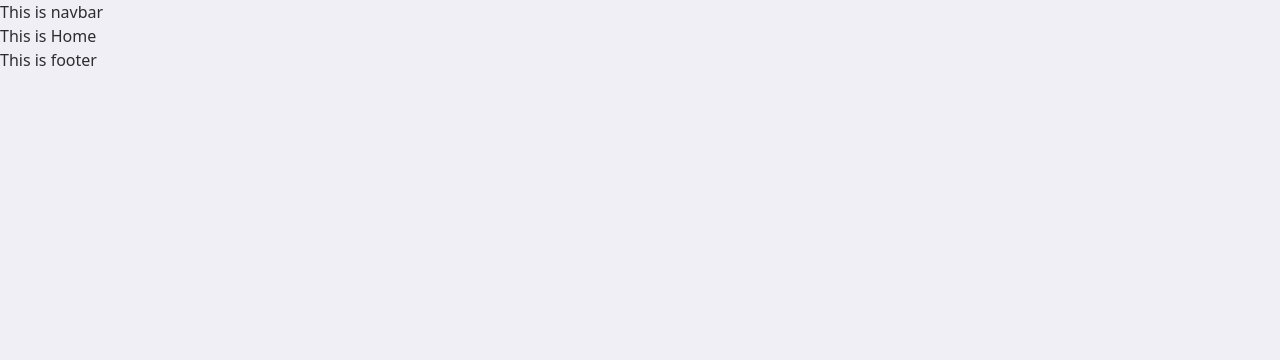
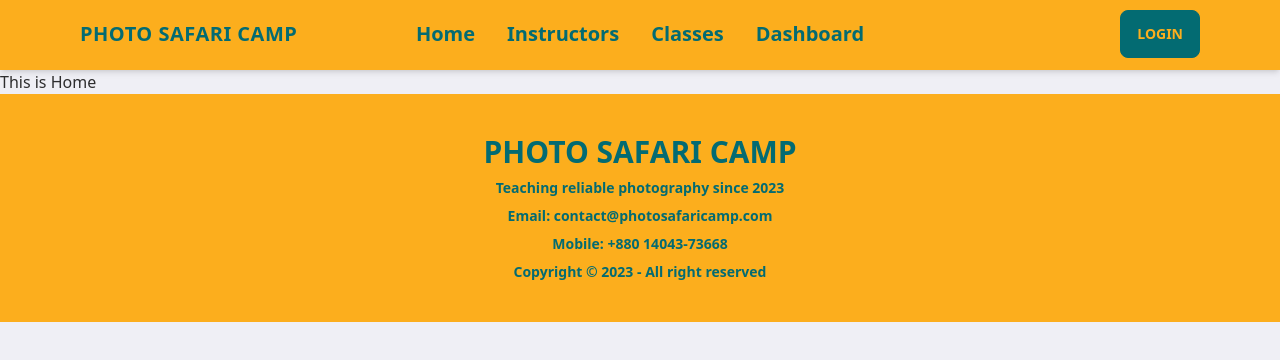
Before and after one commit to muhiminulalvi/photo-safari-camp-client, a React (Vite) app: page / in a window 1280 px wide. Shown: the top 360 px of the page. Built offline with nearby package versions, Linux system fonts and the light colour scheme.

Commit message:
header and footer added

```diff
--- a/package.json
+++ b/package.json
@@ -14,6 +14,7 @@
     "match-sorter": "^6.3.1",
     "react": "^18.2.0",
     "react-dom": "^18.2.0",
+    "react-icons": "^4.9.0",
     "react-router-dom": "^6.11.2",
     "sort-by": "^1.2.0"
   },
--- a/src/Components/Shared/Footer.jsx
+++ b/src/Components/Shared/Footer.jsx
@@ -1,11 +1,22 @@
-
 
 const Footer = () => {
-    return (
-        <div>
-            This is footer
-        </div>
-    );
+  return (
+    <footer className="footer footer-center py-10 bg-primary ">
+      <div className="">
+        <h2 className="font-bold text-3xl text-secondary">PHOTO SAFARI CAMP</h2>
+        <p className="font-bold text-secondary">
+          Teaching reliable photography  since 2023
+        </p>
+        <p className="font-bold text-secondary">
+          Email: contact@photosafaricamp.com
+        </p>
+        <p className="font-bold text-secondary">
+          Mobile: +880 14043-73668
+        </p>
+        <p className="text-secondary font-bold">Copyright © 2023 - All right reserved</p>
+      </div>
+    </footer>
+  );
 };
 
 export default Footer;
--- a/src/Components/Shared/Navbar.jsx
+++ b/src/Components/Shared/Navbar.jsx
@@ -1,11 +1,69 @@
-
+import { Link } from "react-router-dom";
 
 const Navbar = () => {
-    return (
-        <div>
-            This is navbar
+  const navOptions = (
+    <>
+      <li>
+        <Link to="/" className="font-bold text-[20px] text-secondary">
+          Home
+        </Link>
+      </li>
+      <li>
+        <Link to="/instructors" className="font-bold text-[20px] text-secondary">
+          Instructors
+        </Link>
+      </li>
+      <li>
+        <Link to="/classes" className="font-bold text-[20px] text-secondary">
+          Classes
+        </Link>
+      </li>
+      <li>
+        <Link to="/dashboard" className="font-bold text-[20px] text-secondary">
+          Dashboard
+        </Link>
+      </li>
+    </>
+  );
+  return (
+    <div className="bg-primary border-b-2 border-primary shadow-md">
+      <div className="navbar max-w-[1920px] mx-auto xl:px-20 md:px-10 sm:px-2">
+        <div className="navbar-start">
+          <div className="dropdown">
+            <label tabIndex={0} className="btn btn-ghost lg:hidden">
+              <svg
+                xmlns="http://www.w3.org/2000/svg"
+                className="h-5 w-5"
+                fill="none"
+                viewBox="0 0 24 24"
+                stroke="currentColor"
+              >
+                <path
+                  strokeLinecap="round"
+                  strokeLinejoin="round"
+                  strokeWidth="2"
+                  d="M4 6h16M4 12h8m-8 6h16"
+                />
+              </svg>
+            </label>
+            <ul
+              tabIndex={0}
+              className="menu menu-sm dropdown-content mt-3 p-2 shadow bg-base-100 rounded-box w-52"
+            >
+              {navOptions}
+            </ul>
+          </div>
+          <Link to='/' className="font-bold text-xl uppercase text-secondary tracking-wide">Photo Safari Camp</Link>
         </div>
-    );
+        <div className="navbar-center hidden lg:flex">
+          <ul className="menu menu-horizontal px-1">{navOptions}</ul>
+        </div>
+        <div className="navbar-end">
+          <a className="btn btn-secondary text-primary font-bold">Login</a>
+        </div>
+      </div>
+    </div>
+  );
 };
 
 export default Navbar;
```
Also changed, not shown: 1 other file (tests, documents, lock files or other folders).
